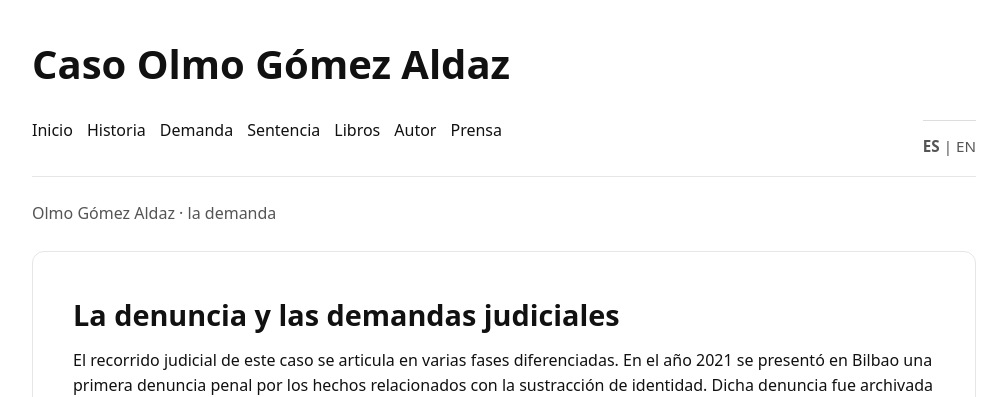
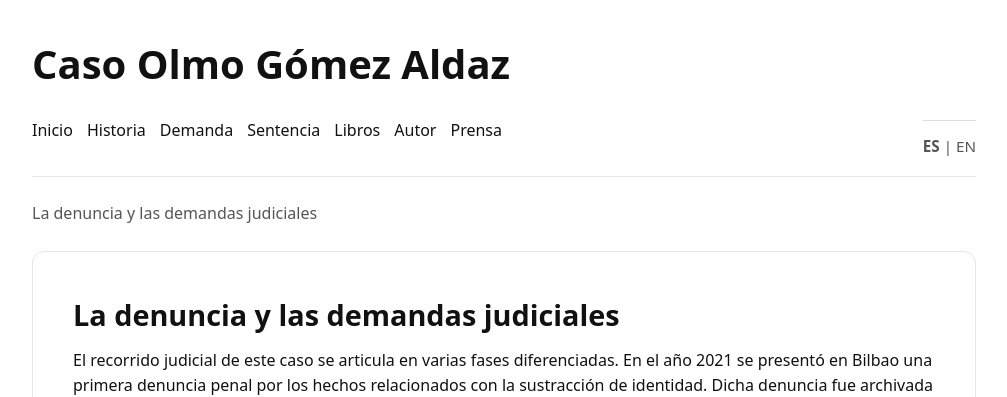
Before and after one commit to olmogaldaz/olmogaldaz.github.io, a Jekyll site: the page built from es/demanda/index.html, in a window 1280 px wide and 900 px high. Shown: the top 397 px of the window, without its empty margins (136-1143 px from the left). Built offline with Jekyll 4.4.1, drawn with Linux system fonts in a browser that asks for light colours.

Commit message:
Update index.html

```diff
--- a/es/demanda/index.html
+++ b/es/demanda/index.html
@@ -9,7 +9,7 @@ description: Demanda judicial presentada en el proceso de restitución de la ide
 <div class="wrap">
   <header id="site-header"></header>
     <h1 class="page-title subtle">
-      Olmo Gómez Aldaz · la demanda</h1>
+      La denuncia y las demandas judiciales</h1>
 
   <!-- DEMANDA (CAJA HORIZONTAL GRANDE) -->
   <div class="card hero">
```
